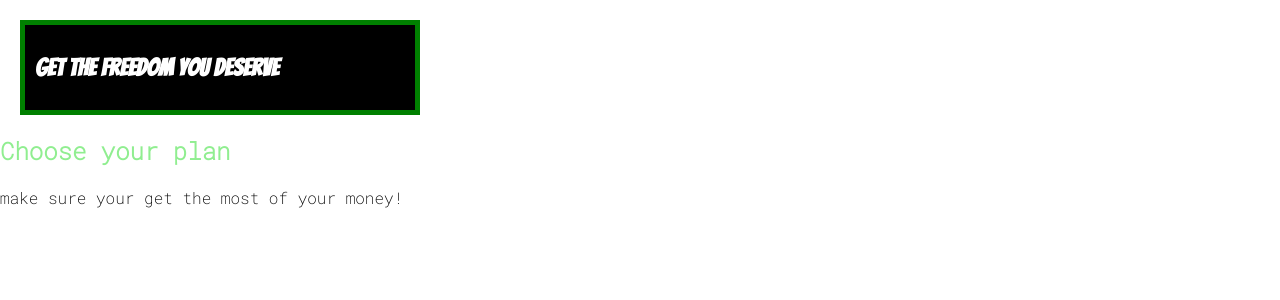
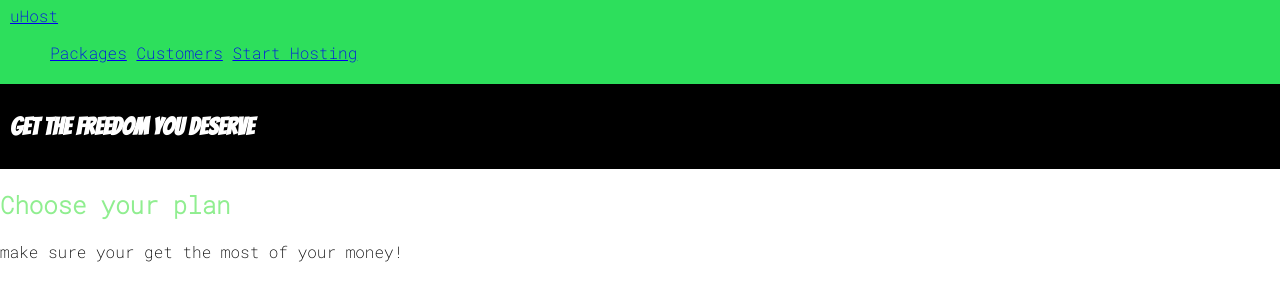
Before and after one commit to R-Rieck/css2020, a plain HTML site: page source/Section2/index.html in a window 1280 px wide. Drawn offline with Linux system fonts and the light colour scheme.

Commit message:
added header and updated README.md => display property

```diff
--- a/source/Section2/index.html
+++ b/source/Section2/index.html
@@ -16,6 +16,25 @@
     <title>Section 2</title>
   </head>
   <body>
+    <header class="main-header">
+      <div>
+        <a href="index.html">uHost</a>
+      </div>
+      <nav class="main-nav">
+        <ul class="main-nav-items">
+          <li class="main-nav-item">
+            <a href="packages/index.html">Packages</a>
+          </li>
+          <li class="main-nav-item">
+            <a href="customers/index.html">Customers</a>
+          </li>
+          <li class="main-nav-item">
+            <a href="start-hosting/index.html">Start Hosting</a>
+          </li>
+        </ul>
+      </nav>
+    </header>
+
     <main>
       <section id="product-overview">
         <h1>Get the freedom you deserve</h1>
--- a/source/Section2/style.css
+++ b/source/Section2/style.css
@@ -9,11 +9,14 @@ body {
 
 #product-overview {
   background: black;
-  margin: 20px;
   padding: 10px;
-  border: 5px solid green;
-  width: 400px;
+  width: 100%;
   height: 100%;
+}
+
+#product-overview h1 {
+  color: white;
+  font-family: "Bangers", cursive;
 }
 
 .section-title {
@@ -21,7 +24,18 @@ body {
   font-family: inherit;
 }
 
-#product-overview h1 {
-  color: white;
-  font-family: "Bangers", cursive;
+.main-header {
+  width: 100%;
+  background-color: #2ddf5c;
+  padding: 5px 10px;
 }
+
+.main-nav {
+}
+
+.main-nav-items {
+}
+
+.main-nav-item {
+  display: inline-block;
+}
```
Also changed, not shown: README.md.
